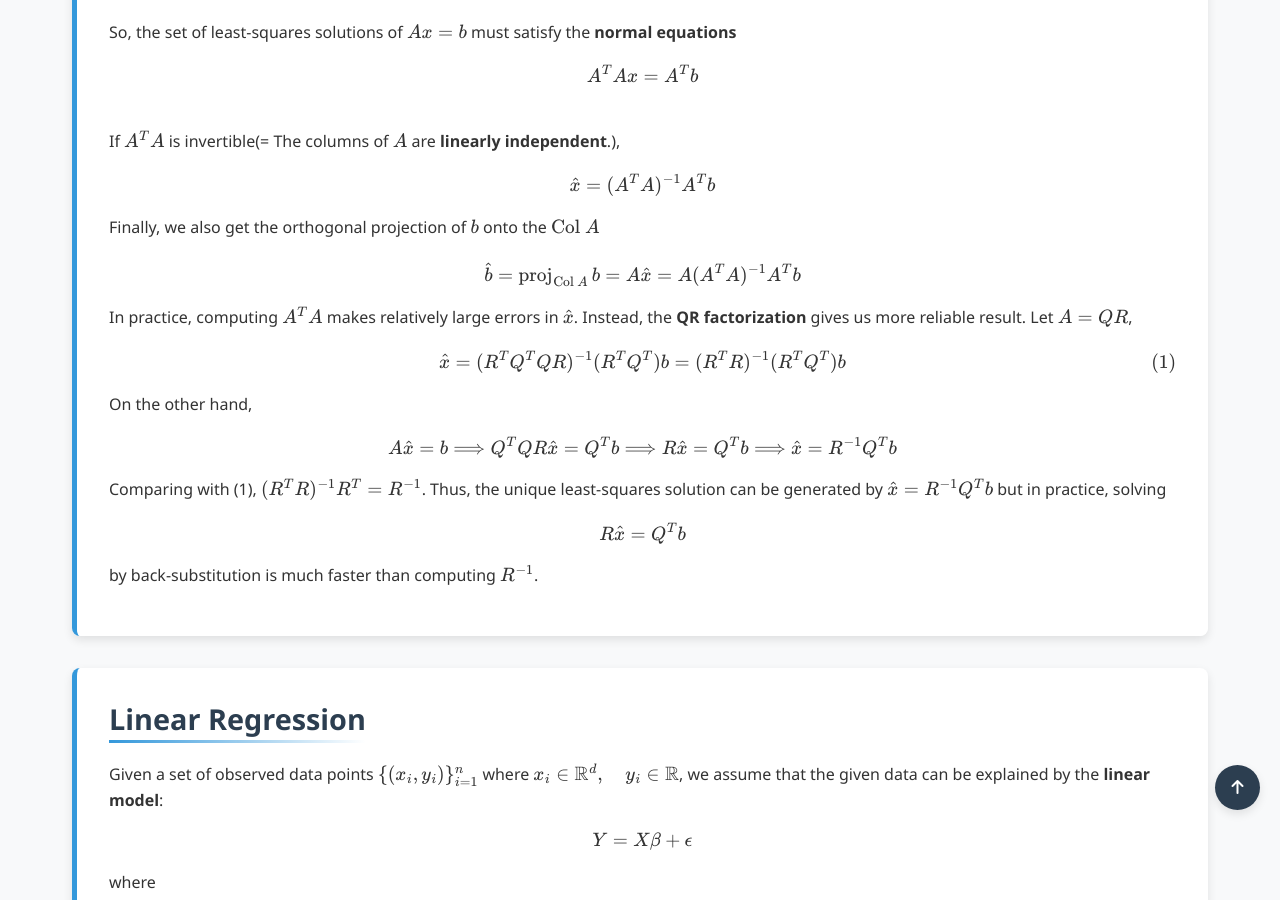
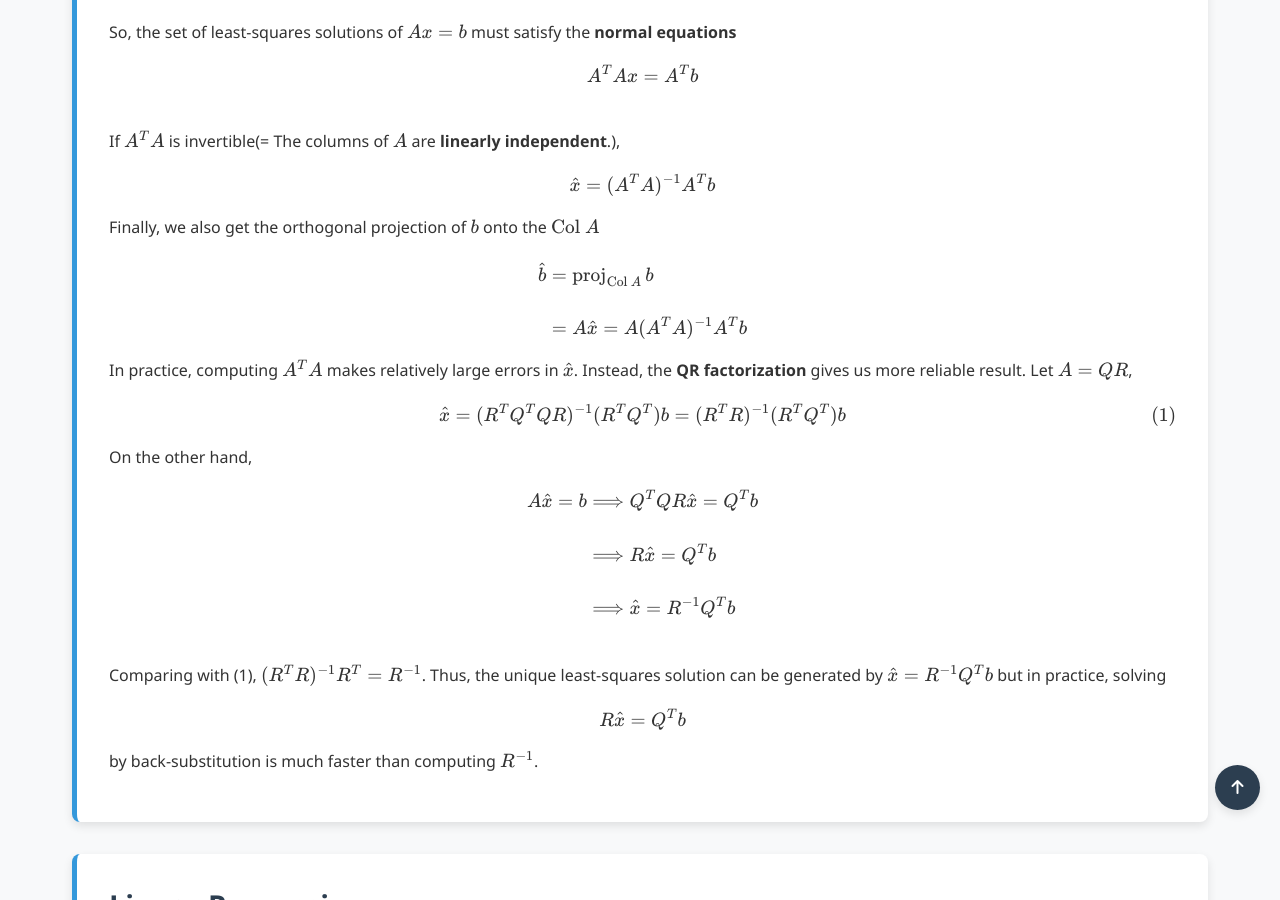
Before and after one commit to Yusukey01/yusukey01.github.io, a Jekyll site: the page built from Mathematics/Linear_algebra/leastsquares.html, in a window 1280 px wide and 900 px high, scrolled down 1334 px. Built offline with Jekyll 4.4.1, drawn with Linux system fonts in a browser that asks for light colours; some of the changed text lies outside the part shown.

Commit message:
update: leastsquares by adding interactive contents

```diff
--- a/Mathematics/Linear_algebra/leastsquares.html
+++ b/Mathematics/Linear_algebra/leastsquares.html
@@ -57,13 +57,22 @@ uses_python: false
             \[\hat{x} = (A^TA)^{-1}A^Tb\]
             Finally, we also get the orthogonal projection of \(b\) onto the \(\text{Col } A\)
             \[
-            \hat{b} = \text{proj}_{\text{Col }A} \, b = A\hat{x} = A(A^TA)^{-1}A^Tb
+            \begin{align*}
+            \hat{b} &= \text{proj}_{\text{Col }A} \, b  \\\\
+                    &= A\hat{x} = A(A^TA)^{-1}A^Tb
+            \end{align*}
             \]
             In practice, computing \(A^TA\) makes relatively large errors in \(\hat{x}\). Instead, the <strong>QR factorization</strong>
             gives us more reliable result. Let \(A = QR\),
             \[\hat{x} = (R^TQ^TQR)^{-1}(R^TQ^T)b = (R^TR)^{-1}(R^TQ^T)b  \tag{1}\]
             On the other hand,
-            \[A\hat{x} = b \Longrightarrow Q^TQR\hat{x} = Q^Tb \Longrightarrow  R\hat{x} = Q^Tb \Longrightarrow \hat{x} = R^{-1}Q^Tb \]
+            \[
+            \begin{align*}
+            A\hat{x} = b &\Longrightarrow Q^TQR\hat{x} = Q^Tb  \\\\
+                         &\Longrightarrow  R\hat{x} = Q^Tb  \\\\
+                         &\Longrightarrow \hat{x} = R^{-1}Q^Tb \\\\
+            \end{align*}
+            \]
             Comparing with (1), \((R^TR)^{-1}R^T = R^{-1}\).
             Thus, the unique least-squares solution can be generated by \(\hat{x} = R^{-1}Q^Tb\) but in practice, solving
             \[R\hat{x} = Q^Tb\]
--- a/js/linear_regression_visualizer.js
+++ b/js/linear_regression_visualizer.js
@@ -1,5 +1,5 @@
 // linear_regression_visualizer.js
-// A vanilla JavaScript implementation of the Linear Regression Visualizer
+// An improved vanilla JavaScript implementation of the Linear Regression Visualizer
 
 document.addEventListener('DOMContentLoaded', function() {
   // Get the container element
@@ -13,6 +13,17 @@ document.addEventListener('DOMContentLoaded', function() {
   // Create HTML structure
   container.innerHTML = `
     <div class="visualizer-container">
+      <div class="visualizer-layout">
+        <div class="canvas-container">
+          <div class="instruction">Click on the plot area to add data points</div>
+          <canvas id="regression-canvas" width="800" height="500"></canvas>
+          <div class="legend">
+            <div class="legend-item"><span class="legend-color data"></span> Data points</div>
+            <div class="legend-item"><span class="legend-color regression"></span> Regression line</div>
+            <div class="legend-item"><span class="legend-color residual"></span> Residuals</div>
+          </div>
+        </div>
+
         <div class="controls-panel">
           <div class="control-group">
             <label for="polynomial-degree">Polynomial Degree:</label>
@@ -44,6 +55,12 @@ document.addEventListener('DOMContentLoaded', function() {
             </label>
           </div>
 
+          <div class="equation-display" id="equation-container">
+            <div class="equation-title">Best Fit Equation:</div>
+            <div id="regression-equation" class="equation">y = 0</div>
+            <div id="error-value" class="error-metric">MSE: 0.0000</div>
+          </div>
+
           <div class="example-datasets">
             <label>Example Datasets:</label>
             <div class="dataset-buttons">
@@ -55,12 +72,6 @@ document.addEventListener('DOMContentLoaded', function() {
             </div>
           </div>
 
-        <div class="equation-display" id="equation-container">
-          <div class="equation-title">Best Fit Equation:</div>
-          <div id="regression-equation" class="equation">y = 0</div>
-          <div id="error-value" class="error-metric">MSE: 0.0000</div>
-        </div>
-
           <div class="how-to-use">
             <h3>How to use this demo:</h3>
             <ol>
@@ -70,16 +81,6 @@ document.addEventListener('DOMContentLoaded', function() {
               <li>Observe how the best-fit line or curve and error metrics change as you add or remove points</li>
               <li>Try different degrees with the same data to see the effect of overfitting</li>
             </ol>
-        </div>
-      </div>
-
-      <div class="canvas-container">
-        <div class="instruction">Click on the plot area to add data points</div>
-        <canvas id="regression-canvas" width="600" height="400"></canvas>
-        <div class="legend">
-          <div class="legend-item"><span class="legend-color data"></span> Data points</div>
-          <div class="legend-item"><span class="legend-color regression"></span> Regression line</div>
-          <div class="legend-item"><span class="legend-color residual"></span> Residuals</div>
           </div>
         </div>
       </div>
@@ -94,21 +95,36 @@ document.addEventListener('DOMContentLoaded', function() {
           <li>MSE (Mean Squared Error) and MAE (Mean Absolute Error) quantify model performance</li>
         </ul>
       </div>
+    </div>
   `;
 
   // Add styles
   const styleElement = document.createElement('style');
   styleElement.textContent = `
     .visualizer-container {
+      margin-bottom: 20px;
+    }
+
+    .visualizer-layout {
       display: flex;
       flex-direction: column;
       gap: 20px;
-      margin-bottom: 20px;
     }
 
+    /* Canvas first on mobile, controls second */
     @media (min-width: 992px) {
-      .visualizer-container {
+      .visualizer-layout {
         flex-direction: row;
+      }
+
+      .canvas-container {
+        flex: 3;
+        order: 1;
+      }
+
+      .controls-panel {
+        flex: 2;
+        order: 2;
       }
     }
 
@@ -116,12 +132,10 @@ document.addEventListener('DOMContentLoaded', function() {
       background-color: #f8f9fa;
       padding: 15px;
       border-radius: 8px;
-      flex: 1;
       box-shadow: 0 2px 8px rgba(0, 0, 0, 0.05);
     }
 
     .canvas-container {
-      flex: 2;
       display: flex;
       flex-direction: column;
     }
@@ -145,8 +159,8 @@ document.addEventListener('DOMContentLoaded', function() {
 
     .toggle-group {
       display: flex;
-      flex-direction: column;
-      gap: 10px;
+      flex-wrap: wrap;
+      gap: 15px;
       margin-bottom: 20px;
     }
 
@@ -174,6 +188,7 @@ document.addEventListener('DOMContentLoaded', function() {
       display: flex;
       flex-wrap: wrap;
       gap: 8px;
+      margin-bottom: 10px;
     }
 
     .dataset-btn, .clear-btn {
@@ -241,38 +256,6 @@ document.addEventListener('DOMContentLoaded', function() {
       display: inline-block;
     }
 
-    .button-group {
-      display: flex;
-      gap: 10px;
-    }
-
-    .primary-btn, .secondary-btn {
-      flex: 1;
-      padding: 10px;
-      border: none;
-      border-radius: 4px;
-      cursor: pointer;
-      font-weight: bold;
-    }
-
-    .primary-btn {
-      background-color: #3498db;
-      color: white;
-    }
-
-    .secondary-btn {
-      background-color: #6c757d;
-      color: white;
-    }
-
-    .primary-btn:hover {
-      background-color: #2980b9;
-    }
-
-    .secondary-btn:hover {
-      background-color: #5a6268;
-    }
-
     .instruction {
       text-align: center;
       margin-bottom: 10px;
@@ -287,6 +270,7 @@ document.addEventListener('DOMContentLoaded', function() {
       max-width: 100%;
       height: auto;
       cursor: crosshair;
+      touch-action: manipulation;
     }
 
     .legend {
@@ -296,6 +280,7 @@ document.addEventListener('DOMContentLoaded', function() {
       font-size: 0.9rem;
       color: #666;
       justify-content: center;
+      flex-wrap: wrap;
     }
 
     .legend-item {
@@ -323,6 +308,31 @@ document.addEventListener('DOMContentLoaded', function() {
       background-color: #2ecc71;
     }
 
+    .how-to-use {
+      background-color: #f4f8f9;
+      padding: 15px;
+      border-radius: 8px;
+      border-left: 4px solid #3498db;
+      margin-bottom: 20px;
+    }
+
+    .how-to-use h3 {
+      margin-top: 0;
+      margin-bottom: 10px;
+      font-size: 1rem;
+      color: #2c3e50;
+    }
+
+    .how-to-use ol {
+      padding-left: 20px;
+      margin-bottom: 0;
+      font-size: 0.9rem;
+    }
+
+    .how-to-use li {
+      margin-bottom: 5px;
+    }
+
     .learning-notes {
       background-color: #f0f7ff;
       padding: 15px;
@@ -337,10 +347,6 @@ document.addEventListener('DOMContentLoaded', function() {
       color: #2c3e50;
     }
 
-    .learning-notes p {
-      margin-bottom: 10px;
-    }
-
     .learning-notes ul {
       padding-left: 20px;
       margin-bottom: 0;
@@ -350,27 +356,45 @@ document.addEventListener('DOMContentLoaded', function() {
       margin-bottom: 5px;
     }
 
+    /* Mobile specific styles */
     @media (max-width: 768px) {
-      .button-group, .toggle-group, .dataset-buttons {
-        flex-direction: row;
-        flex-wrap: wrap;
-      }
-
       .dataset-btn, .clear-btn {
-        padding: 6px 10px;
-        font-size: 0.8rem;
+        padding: 10px 12px; /* Larger touch targets on mobile */
+        font-size: 1rem;
       }
 
       .equation {
         font-size: 0.9rem;
       }
 
-      .error-metric {
-        font-size: 0.8rem;
+      .toggle-group {
+        flex-direction: column;
+        gap: 10px;
       }
 
-      .legend {
-        flex-wrap: wrap;
+      .toggle-control {
+        padding: 8px 0;
+      }
+
+      /* Make checkboxes larger on mobile */
+      .toggle-control input[type="checkbox"] {
+        width: 20px;
+        height: 20px;
+      }
+
+      .toggle-label {
+        font-size: 1rem;
+      }
+
+      /* Ensure better spacing on small screens */
+      .canvas-container {
+        margin-bottom: 15px;
+      }
+
+      /* Make dropdown selects larger for touch */
+      .full-width {
+        padding: 12px;
+        font-size: 16px;
       }
     }
   `;
@@ -383,7 +407,7 @@ document.addEventListener('DOMContentLoaded', function() {
 
   const canvasWidth = canvas.width;
   const canvasHeight = canvas.height;
-  const padding = 40;
+  const padding = 50; // Increased padding to make the graph area clearer
 
   // Points array to store data
   let points = [];
@@ -404,8 +428,6 @@ document.addEventListener('DOMContentLoaded', function() {
   const cubicDataBtn = document.getElementById('cubic-data');
   const sinusoidalDataBtn = document.getElementById('sinusoidal-data');
   const clearDataBtn = document.getElementById('clear-data');
-
-  const resetBtn = document.getElementById('reset-btn');
 
   // Helper functions
   function dataToCanvas(point) {
@@ -656,9 +678,9 @@ document.addEventListener('DOMContentLoaded', function() {
       if (i % 2 === 0) {
         const label = (i / 10).toFixed(1);
         ctx.fillStyle = '#666';
-        ctx.font = '10px Arial';
+        ctx.font = '12px Arial';
         ctx.textAlign = 'center';
-        ctx.fillText(label, x, canvasHeight - padding + 15);
+        ctx.fillText(label, x, canvasHeight - padding + 20);
       }
     }
 
@@ -674,9 +696,9 @@ document.addEventListener('DOMContentLoaded', function() {
       if (i % 2 === 0) {
         const label = (i / 10).toFixed(1);
         ctx.fillStyle = '#666';
-        ctx.font = '10px Arial';
+        ctx.font = '12px Arial';
         ctx.textAlign = 'right';
-        ctx.fillText(label, padding - 5, y + 3);
+        ctx.fillText(label, padding - 10, y + 4);
       }
     }
 
@@ -698,11 +720,11 @@ document.addEventListener('DOMContentLoaded', function() {
 
     // Axis labels
     ctx.fillStyle = '#333';
-    ctx.font = '12px Arial';
+    ctx.font = '14px Arial';
     ctx.textAlign = 'center';
-    ctx.fillText('X', canvasWidth - padding + 15, canvasHeight - padding + 15);
+    ctx.fillText('X', canvasWidth - padding + 25, canvasHeight - padding + 25);
     ctx.textAlign = 'right';
-    ctx.fillText('Y', padding - 15, padding - 10);
+    ctx.fillText('Y', padding - 20, padding - 15);
   }
 
   function drawPoints() {
@@ -713,7 +735,7 @@ document.addEventListener('DOMContentLoaded', function() {
     points.forEach(point => {
       const canvasPoint = dataToCanvas(point);
       ctx.beginPath();
-      ctx.arc(canvasPoint.x, canvasPoint.y, 5, 0, Math.PI * 2);
+      ctx.arc(canvasPoint.x, canvasPoint.y, 6, 0, Math.PI * 2); // Larger points for better visibility
       ctx.fill();
       ctx.stroke();
     });
@@ -723,7 +745,7 @@ document.addEventListener('DOMContentLoaded', function() {
     if (!regression) return;
 
     ctx.strokeStyle = '#e74c3c';
-    ctx.lineWidth = 2.5;
+    ctx.lineWidth = 3;
     ctx.beginPath();
 
     const degree = parseInt(degreeSelect.value);
@@ -757,7 +779,7 @@ document.addEventListener('DOMContentLoaded', function() {
     if (!regression || !showResidualsCheckbox.checked) return;
 
     ctx.strokeStyle = '#2ecc71';
-    ctx.lineWidth = 1.5;
+    ctx.lineWidth = 2;
 
     points.forEach((point, index) => {
       const canvasPoint = dataToCanvas(point);
@@ -847,8 +869,44 @@ document.addEventListener('DOMContentLoaded', function() {
     drawCanvas();
   }
 
+  // Handle touch events for mobile devices
+  function handleTouchStart(e) {
+    e.preventDefault(); // Prevent scrolling when touching the canvas
+
+    const rect = canvas.getBoundingClientRect();
+    const touch = e.touches[0];
+
+    const scaleX = canvas.width / rect.width;
+    const scaleY = canvas.height / rect.height;
+
+    const touchX = (touch.clientX - rect.left) * scaleX;
+    const touchY = (touch.clientY - rect.top) * scaleY;
+
+    // Convert canvas coordinates to data coordinates
+    const dataPoint = canvasToData(touchX, touchY);
+
+    // Ensure point is within bounds
+    if (dataPoint.x >= 0 && dataPoint.x <= 1 && dataPoint.y >= 0 && dataPoint.y <= 1) {
+      points.push(dataPoint);
+
+      // Reset active dataset when manually adding points
+      activeDataset = null;
+      document.querySelectorAll('.dataset-btn').forEach(btn => {
+        btn.classList.remove('active');
+      });
+
+      // Calculate regression with new point
+      calculateRegression();
+
+      // Redraw canvas
+      drawCanvas();
+    }
+  }
+
   // Add event listeners
   canvas.addEventListener('click', handleCanvasClick);
+  canvas.addEventListener('touchstart', handleTouchStart, { passive: false });
+
   degreeSelect.addEventListener('change', handleDegreeChange);
   errorMetricSelect.addEventListener('change', handleErrorMetricChange);
   showResidualsCheckbox.addEventListener('change', handleShowResidualsChange);
@@ -859,8 +917,6 @@ document.addEventListener('DOMContentLoaded', function() {
   cubicDataBtn.addEventListener('click', () => generateDataset('cubic'));
   sinusoidalDataBtn.addEventListener('click', () => generateDataset('sinusoidal'));
   clearDataBtn.addEventListener('click', handleResetClick);
-
-  resetBtn.addEventListener('click', handleResetClick);
 
   // Handle window resize to make canvas responsive
   function handleResize() {
@@ -878,6 +934,6 @@ document.addEventListener('DOMContentLoaded', function() {
   window.addEventListener('resize', handleResize);
   handleResize();
 
-  // Initialize canvas
-  drawGrid();
+  // Initialize canvas with example data
+  generateDataset('linear');
 });
```
Lines whose indentation alone changed are shown as unchanged.
